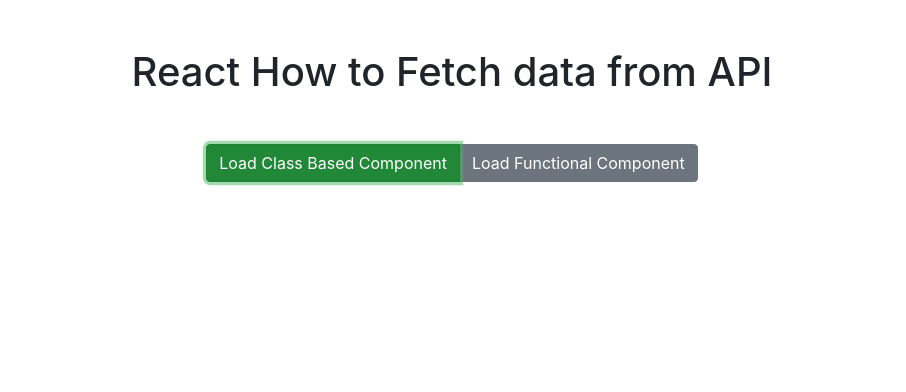
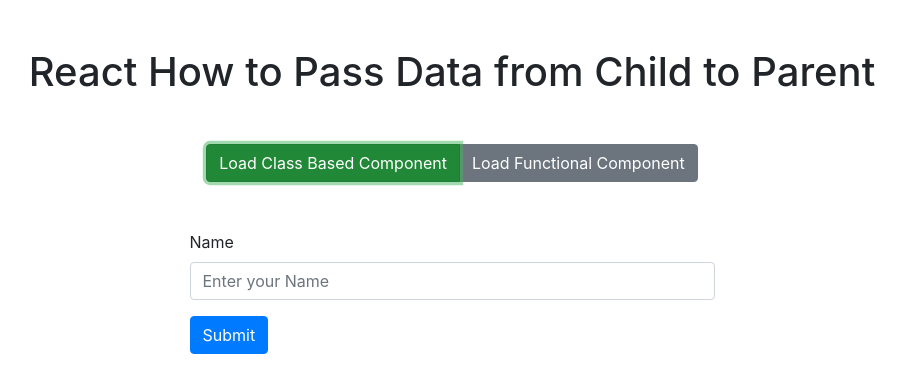
Before and after one commit to ronit-mukherjee/ilive4coding-react-playlist, a React (Create React App) app: page / in a window 1280 px wide. Both pictures are taken after a click on the button "Load Class Based Component". Shown: the top 392 px of the page, without its empty margins (188-1094 px from the left). Built offline with nearby package versions, Linux system fonts and the light colour scheme; no server answers.

Commit message:
9of_Vyi3_cQ | Initiali Commit

```diff
--- a/package.json
+++ b/package.json
@@ -8,8 +8,6 @@
   "version": "0.1.0",
   "private": true,
   "dependencies": {
-    "axios": "^0.19.2",
-    "jquery": "^3.5.1",
     "react": "^16.13.1",
     "react-dom": "^16.13.1",
     "react-scripts": "3.4.1"
--- a/src/App.js
+++ b/src/App.js
@@ -1,4 +1,4 @@
-import React, { useState } from "react";
+/* import React, { useState } from "react";
 import ClassBased from "./ClassBased";
 import FunctionBased from "./FunctionBased";
 
@@ -40,6 +40,75 @@
       </div>
     </div>
   );
-};
+}; */
+
+import React from "react";
+import ClassBased from "./ClassBased";
+import FunctionBased from "./FunctionBased";
+
+class App extends React.PureComponent {
+  state = {
+    currentLoadedComponent: 0,
+    userName: "",
+  };
+
+  handleAddName(name) {
+    this.setState({ userName: name });
+  }
+  handleAddName = this.handleAddName.bind(this);
+
+  render() {
+    return (
+      <div className="container">
+        <h1 className="text-center mt-5">
+          React How to Pass Data from Child to Parent
+        </h1>
+        {this.state.userName && (
+          <h2 className="text-center text-primary">
+            Hello, {this.state.userName}
+          </h2>
+        )}
+        <div className="row justify-content-center mt-5">
+          <div className="col-auto">
+            <div className="btn-group" role="group" aria-label="Basic example">
+              <button
+                type="button"
+                className={`btn ${
+                  this.state.currentLoadedComponent === 1
+                    ? "btn-success"
+                    : "btn-secondary"
+                } `}
+                onClick={() => this.setState({ currentLoadedComponent: 1 })}
+              >
+                Load Class Based Component
+              </button>
+              <button
+                type="button"
+                className={`btn ${
+                  this.state.currentLoadedComponent === 2
+                    ? "btn-success"
+                    : "btn-secondary"
+                } `}
+                onClick={() => this.setState({ currentLoadedComponent: 2 })}
+              >
+                Load Functional Component
+              </button>
+            </div>
+          </div>
+        </div>
+        <div className="row">
+          <div className="col">
+            {this.state.currentLoadedComponent === 1 && (
+              <ClassBased onNameAdded={this.handleAddName} />
+            )}
+            {this.state.currentLoadedComponent === 2 && (
+              <FunctionBased onNameAdded={this.handleAddName} />
+            )}
+          </div>
+        </div>
+      </div>
+    );
+  }
+}
 
 export default App;
--- a/src/ClassBased.js
+++ b/src/ClassBased.js
@@ -1,40 +1,40 @@
 import React from "react";
-import $ from "jquery";
-import axios from "axios";
 
-import CountriesTable from "./CountriesTable";
+class ClassBasedComponent extends React.PureComponent {
+  nameInputRef = React.createRef();
 
-class ClassBasedCounter extends React.PureComponent {
-  state = {
-    countriesData: null,
-  };
+  handleFormSubmit(e) {
+    e.preventDefault();
+    const enteredName = this.nameInputRef.current.value;
 
-  componentDidMount() {
-    /* fetch("https://restcountries.eu/rest/v2/all")
-      .then((res) => res.json())
-      .then((data) => {
-        console.log(data);
-        this.setState({ countriesData: data });
-      })
-      .catch(console.error); */
-    /*  $.getJSON("https://restcountries.eu/rest/v2/all", (data) => {
-      console.log(data);
-      this.setState({ countriesData: data });
-    }); */
-    axios
-      .get("https://restcountries.eu/rest/v2/all")
-      .then((response) => {
-        console.log(response);
-        this.setState({ countriesData: response.data });
-      })
-      .catch(console.error);
+    if (enteredName) {
+      this.props.onNameAdded(enteredName);
+    }
   }
 
+  handleFormSubmit = this.handleFormSubmit.bind(this);
+
   render() {
-    return this.state.countriesData ? (
-      <CountriesTable data={this.state.countriesData} />
-    ) : null;
+    return (
+      <div className="container w-50 mt-5">
+        <form onSubmit={this.handleFormSubmit}>
+          <div className="form-group">
+            <label htmlFor="name">Name</label>
+            <input
+              type="text"
+              className="form-control"
+              id="name"
+              placeholder="Enter your Name"
+              ref={this.nameInputRef}
+            />
+          </div>
+          <button type="submit" className="btn btn-primary">
+            Submit
+          </button>
+        </form>
+      </div>
+    );
   }
 }
 
-export default ClassBasedCounter;
+export default ClassBasedComponent;
--- a/src/CountriesTable.js
+++ /dev/null
@@ -1,44 +0,0 @@
-import React, { memo } from "react";
-
-const renderRow = (data = null, index = 1) => {
-  return (
-    <tr key={index}>
-      <td>{index + 1}</td>
-      <td>{data.name}</td>
-      <td>
-        <img alt={data.name + " Flag"} src={data.flag} width={50} height={30} />
-      </td>
-      <td>{data.alpha2Code}</td>
-      <td>{data.capital}</td>
-      <td>{data.region}</td>
-      <td>{data.subregion}</td>
-      <td>{data.population}</td>
-    </tr>
-  );
-};
-
-const CountriesTable = ({ data = [] } = {}) => {
-  if (data.length === 0) {
-    return null;
-  }
-
-  return (
-    <table className="table table-striped">
-      <thead>
-        <tr>
-          <th scope="col">#</th>
-          <th scope="col">Name</th>
-          <th scope="col">Flag</th>
-          <th scope="col">Code</th>
-          <th scope="col">Capital</th>
-          <th scope="col">Region</th>
-          <th scope="col">Sub-Region</th>
-          <th scope="col">Population</th>
-        </tr>
-      </thead>
-      <tbody>{data.map(renderRow)}</tbody>
-    </table>
-  );
-};
-
-export default memo(CountriesTable);
--- a/src/FunctionBased.js
+++ b/src/FunctionBased.js
@@ -1,39 +1,38 @@
-import React, { memo, useState, useEffect } from "react";
-import CountriesTable from "./CountriesTable";
+import React, { memo, useRef } from "react";
 
-import $ from "jquery";
-import axios from "axios";
+let FunctionBasedComponent = (props) => {
+  const nameInputRef = useRef();
 
-let FunctionBasedCounter = () => {
-  const [countriesData, setCountriesData] = useState(null);
+  const handleFormSubmit = (e) => {
+    e.preventDefault();
+    const enteredName = nameInputRef.current.value;
 
-  //USe effect as componentDidMount
-  useEffect(() => {
-    fetch("https://restcountries.eu/rest/v2/all")
-      .then((res) => res.json())
-      .then((data) => {
-        console.log(data);
-        setCountriesData(data);
-      })
-      .catch(console.error);
+    if (enteredName) {
+      props.onNameAdded(enteredName);
+    }
+  };
 
-    /* $.getJSON("https://restcountries.eu/rest/v2/all", (data) => {
-      console.log(data);
-      setCountriesData(data);
-    }); */
-
-    /* axios
-      .get("https://restcountries.eu/rest/v2/all")
-      .then(({ data }) => {
-        console.log(data);
-        setCountriesData(data);
-      })
-      .catch(console.error); */
-  }, []);
-
-  return countriesData ? <CountriesTable data={countriesData} /> : null;
+  return (
+    <div className="container w-50 mt-5">
+      <form onSubmit={handleFormSubmit}>
+        <div className="form-group">
+          <label htmlFor="name">Name</label>
+          <input
+            type="text"
+            className="form-control"
+            id="name"
+            placeholder="Enter your Name"
+            ref={nameInputRef}
+          />
+        </div>
+        <button type="submit" className="btn btn-primary">
+          Submit
+        </button>
+      </form>
+    </div>
+  );
 };
 
-FunctionBasedCounter = memo(FunctionBasedCounter);
+FunctionBasedComponent = memo(FunctionBasedComponent);
 
-export default FunctionBasedCounter;
+export default FunctionBasedComponent;
```
Also changed, not shown: 1 other file (tests, documents, lock files or other folders).
